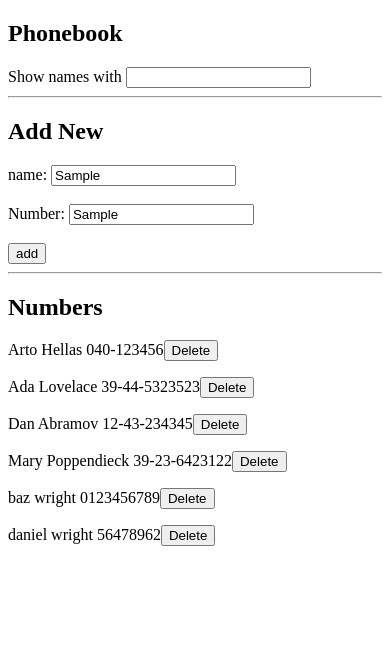
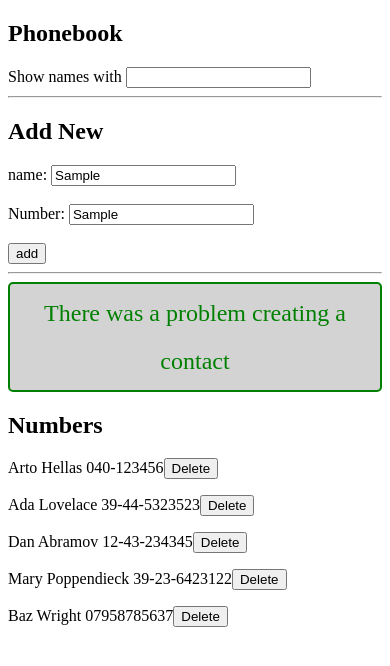
Before and after one commit to bazwright70/fullstackopen2021, a React (Create React App) app in the folder part2/phonebook/: page / in a window 390 px wide. Both pictures are taken after typing "Sample", "Sample" into the empty fields and a click on the button "add". Shown: the top 666 px of the page. Built offline with nearby package versions, Linux system fonts and the light colour scheme; no server answers; data requests are answered from the project's data file.

Commit message:
2.19 - phonebook - added message component

```diff
--- a/part2/phonebook/db.json
+++ b/part2/phonebook/db.json
@@ -22,13 +22,8 @@
     },
     {
       "id": 5,
-      "name": "baz wright",
-      "number": "0123456789"
-    },
-    {
-      "id": 6,
-      "name": "daniel wright",
-      "number": "56478962"
+      "name": "Baz Wright",
+      "number": "07958785637"
     }
   ]
 }
--- a/part2/phonebook/src/App.js
+++ b/part2/phonebook/src/App.js
@@ -3,6 +3,7 @@ import Display from './Display.js';
 import FilterName from './FilterName.js';
 import AddNew from './AddNew.js'
 import server from './server/handlers.js'
+import Message from './components/Message.js';
 
 const App = () => {
 
@@ -10,11 +11,14 @@ const App = () => {
   const [newName, setNewName] = useState('');
   const [newNumber, setNewNumber] = useState('')
   const [person, setPerson] = useState([]);
+  const [displayMessage, setDisplayMessage] = useState()
 
   const loadData = () => {
     server.getAllContacts()
       .then(contacts => setPerson(contacts))
-      .catch(err => console.log(err))
+      .catch(err => {
+        setTimeout(() => setDisplayMessage(err.message), 5000)
+      })
   }
 
   useEffect(loadData, [])
@@ -22,7 +26,6 @@ const App = () => {
   // handle form submit event
   const handleSubmit = (event) => {
     event.preventDefault();
-    const duplicate = false;
 
     // loop through person array for validations
     for (let entry of person) {
@@ -50,7 +53,14 @@ const App = () => {
               setNewName('');
               setNewNumber('');
             })
-            .catch(err => console.log(err));
+            .catch(err => {
+              setDisplayMessage(`There was a problem updating the number for "${entry.name}"`)
+              setTimeout(() => {
+                setNewName('');
+                setNewNumber('');
+                setDisplayMessage(null);
+              }, 5000);
+            });
             return entry;
         }
     }
@@ -68,12 +78,23 @@ const App = () => {
       .then(newContact =>{
         console.log("creating new contact in sever.createContact function")
         setPerson(person.concat(newContact));
+        setDisplayMessage(`Added ${newContact.name}`)
         setNewName('');
         setNewNumber('');
+        setTimeout(()=>{
+          setDisplayMessage(null);
+        },5000)
       })
-      .catch(err => console.log(err))
-
-
+      .catch(err => {
+        setDisplayMessage(
+          "There was a problem creating a contact "
+          )
+        setTimeout(() => {
+          setNewName('');
+          setNewNumber('');
+          setDisplayMessage(null);
+        }, 5000)
+      });
   } //** end of handle submit
 
 
@@ -104,8 +125,26 @@ const App = () => {
           return elem.id !== contact.id;
           });
           setPerson(contacts);
+          setDisplayMessage(
+            `Removed ${contact.name}`
+            )
+          setTimeout(() => {
+            setNewName('');
+            setNewNumber('');
+            setDisplayMessage(null);
+          }, 5000)
+
       })
-      .catch(err => console.log(err));
+      .catch(err => {
+        setDisplayMessage(
+          `There was a problem deleting the contact "${contact.name}"`
+          )
+        setTimeout(() => {
+          setNewName('');
+          setNewNumber('');
+          setDisplayMessage(null);
+        }, 5000);
+      })
   }
 
 // ***  app component retruned *** //
@@ -120,13 +159,12 @@ const App = () => {
       <AddNew newName={newName} newNumber={newNumber}
         handleSubmit={handleSubmit} handleName={updateName}
         handleNumber={updateNumber} /><hr />
-
+      <Message message={displayMessage}/>
       <h2>Numbers</h2>
 
       <Display person={person}
               filterValue={filterValue}
               removeContact={remove} />
-
     </div>
   );
 }
--- a/part2/phonebook/src/Display.js
+++ b/part2/phonebook/src/Display.js
@@ -5,10 +5,11 @@ const Display = ({ person, filterValue, removeContact }) => {
     <div>
      {
       person.filter((obj) => {
+      //  console.log("Display Component - filter",obj)
           return obj.name.toLowerCase().includes(filterValue.toLowerCase());
           })
             .map((obj) => (
-              <p key={obj.id} >{obj.name} {obj.number}
+              <p key={obj.name} >{obj.name} {obj.number}
                 <button
                   onClick={()=> removeContact(obj)}
                 >Delete </button>
--- /dev/null
+++ b/part2/phonebook/src/components/Message.js
@@ -0,0 +1,24 @@
+
+const Message = ({ message }) => {
+
+  const messageStyles = {
+    color: 'green',
+    textAlign: 'center',
+    fontSize: '1.5em',
+    lineHeight: '2em',
+    backgroundColor: 'lightGrey',
+    borderWidth: 2,
+    borderColor: 'green',
+    borderStyle: 'solid',
+    padding: 5,
+    borderRadius: 5
+  }
+
+  if (message == null) return null;
+
+  return(
+    <div style={messageStyles}>{message}</div>
+  )
+}
+
+export default Message;
--- a/part2/phonebook/src/server/handlers.js
+++ b/part2/phonebook/src/server/handlers.js
@@ -9,11 +9,13 @@ const getAllContacts = () => {
 
 // create a new contact and return contact
 const createContact = (newContact) => {
+  console.log("In create contact Handler:", newContact)
   const response = axios.post(serverUrl, newContact);
   return response.then( response => response.data);
 }
 
 const removeContact = (contact) => {
+  console.log("In delete handler: ", contact)
   const response = axios.delete(`${serverUrl}/${contact.id}`)
   return response.then( response => response.data)
 }
```
